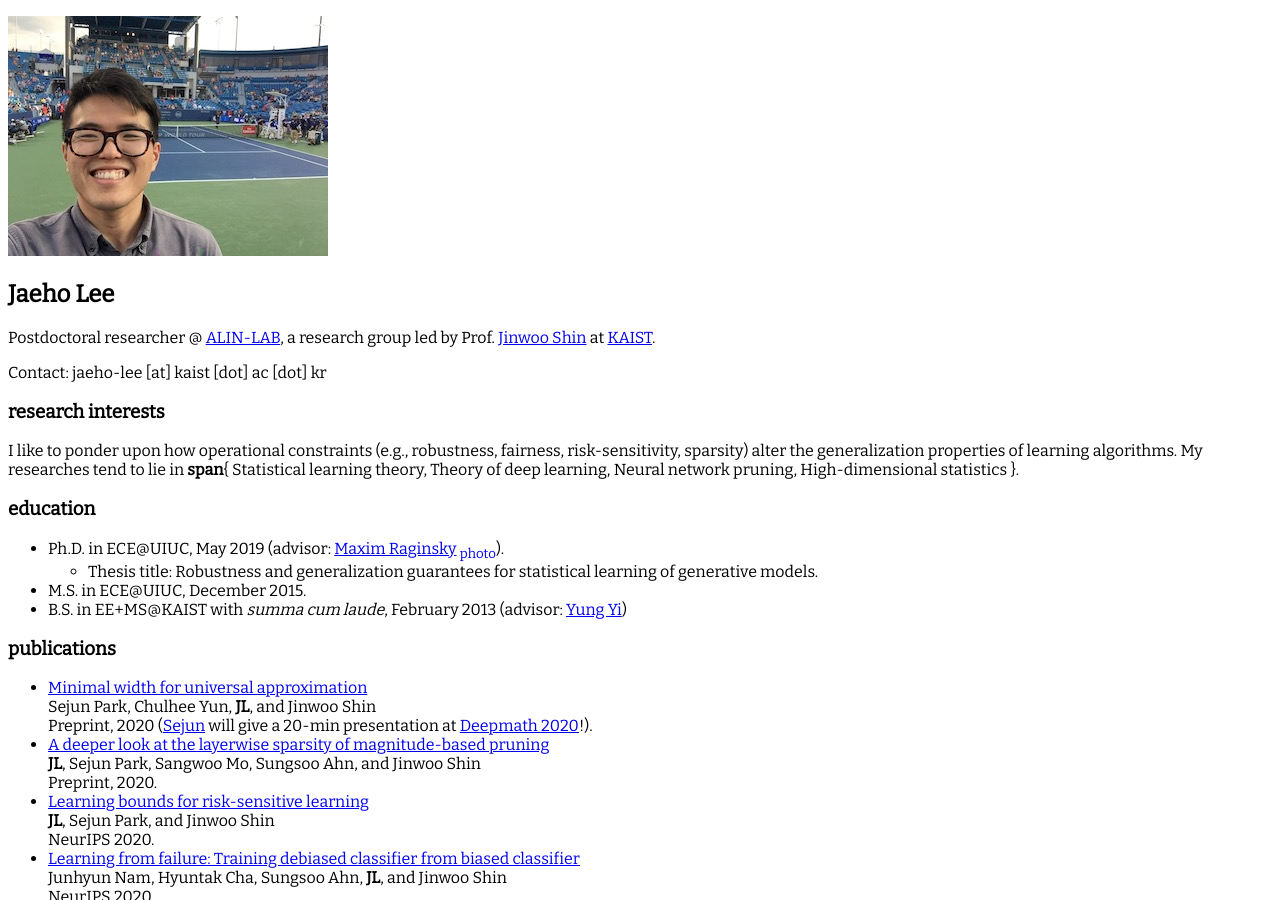
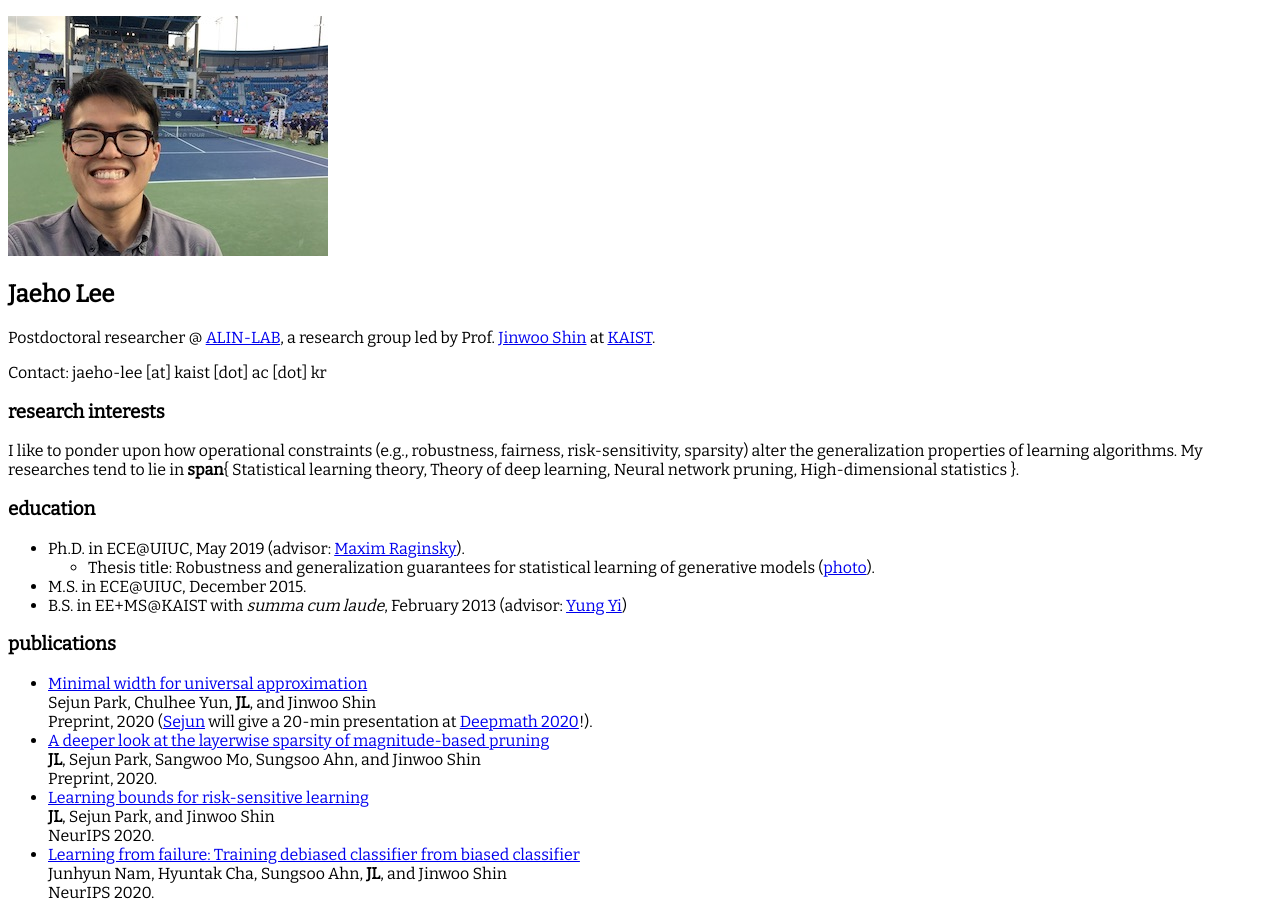
Before and after one commit to jaeho-lee/jaeho-lee.github.io, a Jekyll site: the page built from index.md, in a window 1280 px wide and 900 px high. Built offline with Jekyll 4.4.1, drawn with Linux system fonts in a browser that asks for light colours; emoji names are drawn with the system emoji font.

```diff
--- a/index.md
+++ b/index.md
@@ -15,8 +15,8 @@ I like to ponder upon how operational constraints (e.g., robustness, fairness, r
 **span**{ Statistical learning theory, Theory of deep learning, Neural network pruning, High-dimensional statistics }.
 
 ### education
-* Ph.D. in ECE@UIUC, May 2019 (advisor: [Maxim Raginsky](http://maxim.ece.illinois.edu) [<sub>photo</sub>](assets/max_and_i.jpg)).
-	* Thesis title: Robustness and generalization guarantees for statistical learning of generative models.
+* Ph.D. in ECE@UIUC, May 2019 (advisor: [Maxim Raginsky](http://maxim.ece.illinois.edu)).
+	* Thesis title: Robustness and generalization guarantees for statistical learning of generative models ([photo](assets/max_and_i.jpg)).
 * M.S. in ECE@UIUC, December 2015.
 * B.S. in EE+MS@KAIST with *summa cum laude*, February 2013 (advisor: [Yung Yi](http://lanada.kaist.ac.kr/~yi/))
 
```
